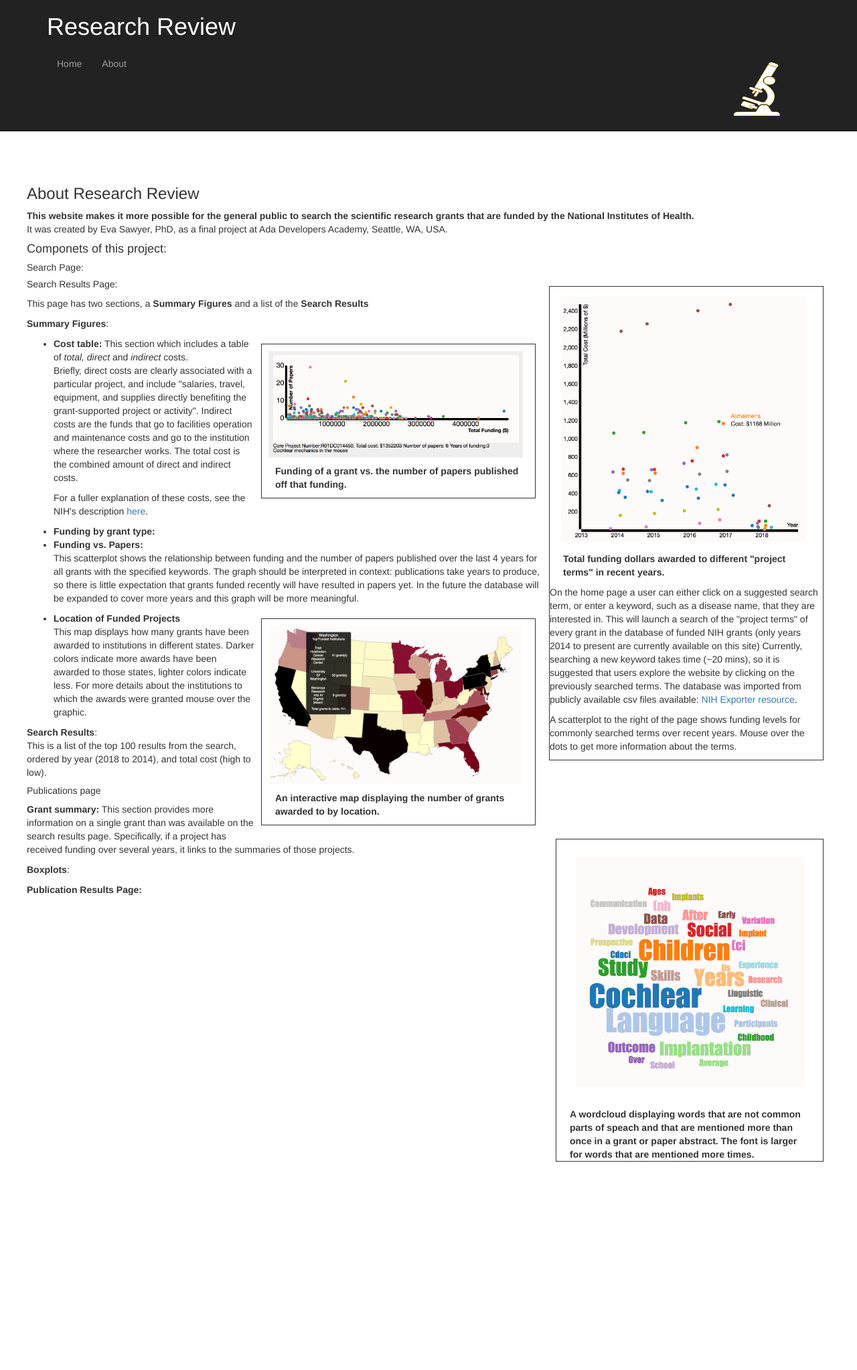
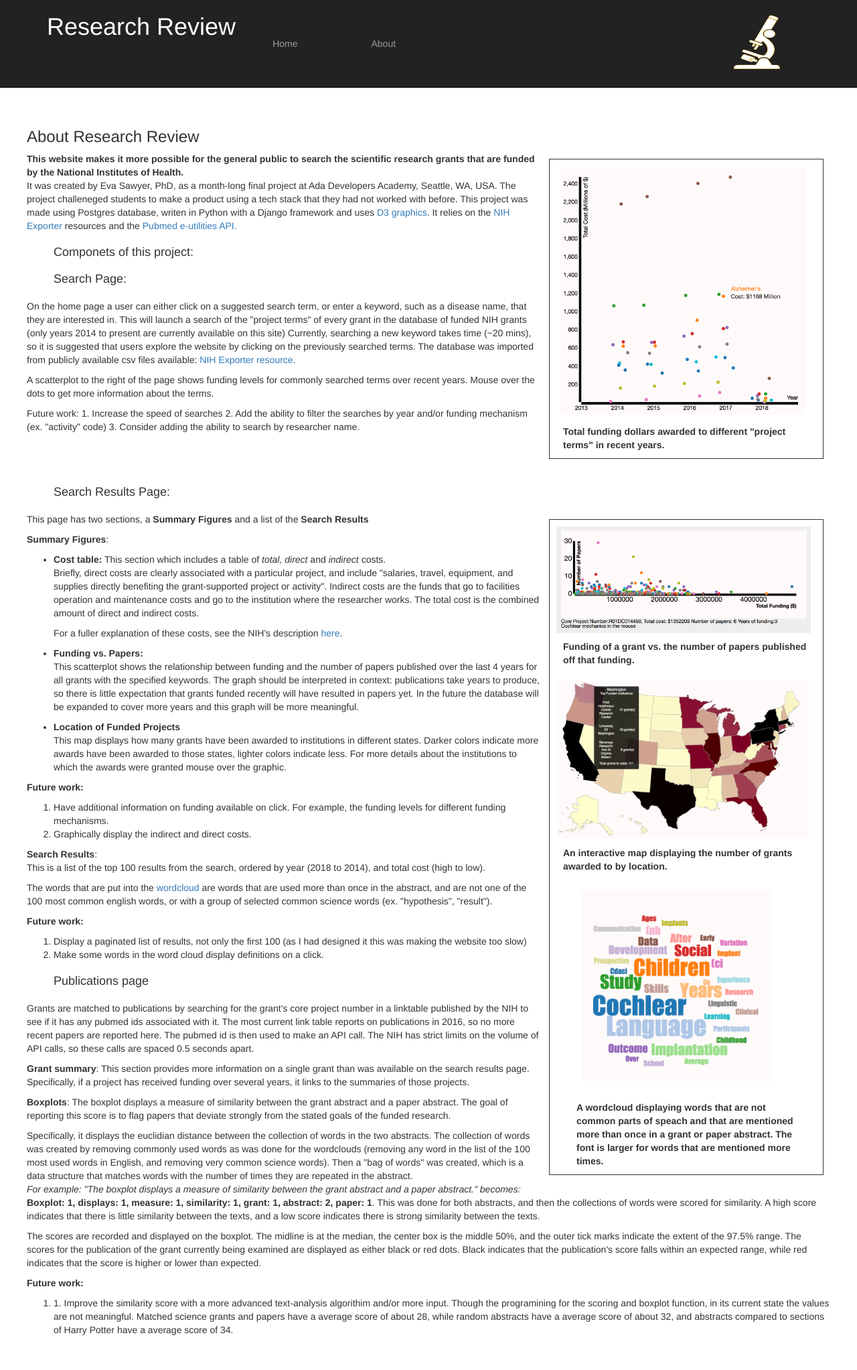
Before and after one commit to Esawyer25/grant_review, a Django app: page /about/ in a window 1280 px wide. Shown: the whole page at 67% size. Before the commit the page ends 1744 px from the top, so only its background shows below. Run offline with Django 3.2, Linux system fonts and the light colour scheme; some libraries are stand-ins or nearby versions.

Commit message:
final styling

```diff
--- a/CapApp/views.py
+++ b/CapApp/views.py
@@ -49,39 +49,41 @@ def index(request):
         keyword_2015 = {}
         keyword_2014 = {}
 
+        keyword_2018['Year'] = 2018
+        keyword_2018['keyword'] = keyword.keyword
         if keyword.grant_total_cost_18:
-            keyword_2018['Year'] = 2018
-            keyword_2018['keyword'] = keyword.keyword
             keyword_2018['total_cost'] =round((keyword.grant_total_cost_18/1000), 1)
         else:
-            pass
+            keyword_2018['total_cost'] = 0
 
+
+        keyword_2017['Year'] = 2017
+        keyword_2017['keyword'] =keyword.keyword
         if keyword.grant_total_cost_17:
-            keyword_2017['Year'] = 2017
-            keyword_2017['keyword'] =keyword.keyword
             keyword_2017['total_cost'] =round((keyword.grant_total_cost_17/1000), 1)
         else:
-            pass
+            keyword_2017['total_cost'] = 0
 
+        keyword_2016['Year'] = 2016
+        keyword_2016['keyword'] =keyword.keyword
         if keyword.grant_total_cost_16:
-            keyword_2016['Year'] = 2016
-            keyword_2016['keyword'] =keyword.keyword
             keyword_2016['total_cost'] =round((keyword.grant_total_cost_16/1000), 1)
         else:
-            pass
+            keyword_2016['total_cost'] = 0
+
+        keyword_2015['Year'] = 2015
+        keyword_2015['keyword'] =keyword.keyword
         if keyword.grant_total_cost_15:
-            keyword_2015['Year'] = 2015
-            keyword_2015['keyword'] =keyword.keyword
             keyword_2015['total_cost'] =round((keyword.grant_total_cost_15/1000), 1)
         else:
-            pass
+            keyword_2015['total_cost'] = 0
 
+        keyword_2014['Year'] = 2014
+        keyword_2014['keyword'] = keyword.keyword
         if keyword.grant_total_cost_14:
-            keyword_2014['Year'] = 2014
-            keyword_2014['keyword'] = keyword.keyword
             keyword_2014['total_cost'] =round((keyword.grant_total_cost_14/1000), 1)
         else:
-            pass
+            keyword_2014['total_cost'] = 0
 
         scatter_dict.append(keyword_2018)
         scatter_dict.append(keyword_2017)
--- a/fix_total_cost.py
+++ b/fix_total_cost.py
@@ -41,6 +41,7 @@ for keyword in keywords:
             except:
                 pass
             print(rgo)
+
             for assoc_grant in assoc_grants:
                 if assoc_grant.total_cost:
                     total_cost +=   assoc_grant.total_cost
--- a/random_bag.py
+++ b/random_bag.py
@@ -50,7 +50,8 @@ pubs = Publication_methods.return_list_of_publications(random_publications)
 index = 0
 random_score = [31.0322412983658, 35.81898937714463, 39.25557285278104, 28.0, 34.942810419312295, 26.94438717061496, 39.96248240537617, 36.0, 34.26368339802363, 38.63935817272331, 29.597297173897484, 36.38681079732051, 20.322401432901575, 33.57082066318904, 31.0, 36.701498607005135, 32.7566787083184, 28.861739379323623, 38.54867053479276, 28.827070610799147, 41.27953488110059, 33.94112549695428, 36.29049462324811, 29.359836511806396, 32.01562118716424, 32.32645975048923, 28.124722220850465, 20.248456731316587, 36.9729630946723, 38.31448812133603, 29.478805945967352, 29.274562336608895, 18.894443627691185, 33.689761055846034, 30.463092423455635, 25.84569596664017, 31.096623610932426, 35.04283093587046, 31.28897569432403, 34.79942528261063, 35.12833614050059, 29.8496231131986, 28.284271247461902, 20.174241001832016, 31.448370387032774, 31.52776554086889, 38.36665218650175, 34.79942528261063, 34.95711658589707]
 
-HP_score =[30.789608636681304, 33.61547262794322, 36.4828726939094, 25.84569596664017, 31.51190251317746, 27.331300737432898, 39.698866482558415, 34.79942528261063, 37.52332607858744, 40.0374824383352, 32.61901286060018, 33.1058907144937, 27.60434748368452, 32.83291031876401, 28.792360097775937, 36.945906403822335, 36.89173349139343, 32.32645975048923, 41.83300132670378, 30.854497241083024, 43.289721643826724, 30.44667469527666, 38.39270764090493, 33.94112549695428, 33.95585369269929, 32.55764119219941, 29.9833287011299, 21.93171219946131, 37.86819245752297, 38.66522985836241, 31.080540535840107, 32.218007387174026, 25.45584412271571, 33.15116890850155, 31.096623610932426, 31.20897306865447, 32.18695387886216, 36.30426972134269, 34.741905532080416, 36.02776706930364, 36.40054944640259, 32.41913015489465, 32.57299494980466, 22.847319317591726, 34.27827300200522, 36.959437225152655, 37.403208418530085, 36.193922141707716, 37.82856063875548]]
+HP_score =[
+30.789608636681304, 33.61547262794322, 36.4828726939094, 25.84569596664017, 31.51190251317746, 27.331300737432898, 39.698866482558415, 34.79942528261063, 37.52332607858744, 40.0374824383352, 32.61901286060018, 33.1058907144937, 27.60434748368452, 32.83291031876401, 28.792360097775937, 36.945906403822335, 36.89173349139343, 32.32645975048923, 41.83300132670378, 30.854497241083024, 43.289721643826724, 30.44667469527666, 38.39270764090493, 33.94112549695428, 33.95585369269929, 32.55764119219941, 29.9833287011299, 21.93171219946131, 37.86819245752297, 38.66522985836241, 31.080540535840107, 32.218007387174026, 25.45584412271571, 33.15116890850155, 31.096623610932426, 31.20897306865447, 32.18695387886216, 36.30426972134269, 34.741905532080416, 36.02776706930364, 36.40054944640259, 32.41913015489465, 32.57299494980466, 22.847319317591726, 34.27827300200522, 36.959437225152655, 37.403208418530085, 36.193922141707716, 37.82856063875548]
 
 for pub in pubs:
     # if random_grants[index].abstract_text == None or pub.abstract == "":
--- a/static/styles.css
+++ b/static/styles.css
@@ -3,14 +3,39 @@
    list-style-type: none;
 }
 
+.navbar-link {
+  padding: 20px;
+  margin: 40px;
+}
+
 .container2 {
-  margins: 40px;
-  padding: 40px;
+  margin: 20px;
+  padding: 20px;
+}
+
+.floatLeft{
+  float: left;
+
 }
 
 h1 {
   color:white;
+  float: left;
 }
+
+
+h2, h4 {
+  margin: 20px 40px;
+}
+
+#divider{
+  min-height: 10px;
+  clear: both;
+}
+.clearblock {
+  margin:20px;
+}
+
 
 svg {
   border-color: black;
@@ -63,9 +88,9 @@ svg {
   margin: 10px;
 }
 #wordcloud {
-  padding: 20px;
-  max-width:400px;
-  max-height:400px;
+  margin: 20px;
+  max-width:300px;
+  max-height:300px;
   width: auto;
   height: auto;
 }
--- a/templates/CapApp/about.html
+++ b/templates/CapApp/about.html
@@ -3,29 +3,51 @@
 {%block body_block%}
 
 <h3>About Research Review</h3>
-
+<figure id = "index_figure">
+ <img src="../static/index_scatter.png" alt="scatterplot" id ="index_scatter">
+<figcaption id = "index_scatter_caption">
+Total funding dollars awarded to different "project terms" in recent years.
+</figcaption>
+</figure>
 <article>
 <p>
-  <strong>This website makes it more possible for the general public to search the scientific research grants that are funded by the National Institutes of Health. </strong><br /> It  was created by Eva Sawyer, PhD, as a final project at Ada Developers Academy, Seattle, WA, USA.
+  <strong>This website makes it more possible for the general public to search the scientific research grants that are funded by the National Institutes of Health. </strong><br /> It  was created by Eva Sawyer, PhD, as a month-long final project at Ada Developers Academy, Seattle, WA, USA.  The project challeneged students to make a product using a tech stack that they had not worked with before. This project was made using Postgres database, writen in Python with a Django framework and uses <a link ="https://d3js.org/">D3 graphics</a>.  It relies on the <a link= link="exporter.nih.gov/ExPORTER_Catalog.aspx">NIH Exporter</a> resources and the <a link="https://www.ncbi.nlm.nih.gov/books/NBK25501/">Pubmed e-utilities API. </a>
 </p>
 <h4>Componets of this project:</h4>
 <div>
-    <h5>Search Page:</h5>
-    <figure id = "index_figure">
-     <img src="../static/index_scatter.png" alt="scatterplot" id ="index_scatter">
-   <figcaption id = "index_scatter_caption">
-    Total funding dollars awarded to different "project terms" in recent years.
- </figcaption>
+    <h4>Search Page:</h4>
       <p>
         On the home page a user can either click on a suggested search term, or enter a keyword, such as a disease name, that they are interested in.  This will launch a search of the "project terms" of every grant in the database of funded NIH grants (only years 2014 to present are currently available on this site)  Currently, searching a new keyword takes time (~20 mins), so it is suggested that users explore the website by clicking on the previously searched terms. The database was imported from publicly available csv files available:  <a link="exporter.nih.gov/ExPORTER_Catalog.aspx">NIH Exporter resource</a>.
       </p>
       <p>
         A scatterplot to the right of the page shows funding levels for commonly searched terms over recent years.  Mouse over the dots to get more information about the terms.
       </p>
+      <p>
+        Future work:
+        1. Increase the speed of searches
+        2. Add the ability to filter the searches by year and/or funding mechanism (ex. "activity" code)
+        3. Consider adding the ability to search by researcher name.
+      </p>
+</div>
+<div id ="divider">
 </div>
 <div>
   <p>
-  <h5>Search Results Page:</h5>
+  <h4>Search Results Page:</h4>
+  <figure id = "funding_figure">
+   <img src="../static/cost_scatter.png" alt="scatterplot" id ="cost_scatter">
+ <figcaption id = "cost_scatter_caption">
+  Funding of a grant vs. the number of papers published off that funding.
+</figcaption>
+<img src="../static/map.png" alt="Map" id ="map">
+<figcaption id = "map_caption">
+An interactive map displaying the number of grants awarded to by location.
+<img src="../static/wordcloud.png" alt="wordcloud" id ="wordcloud">
+<figcaption id = "wordcloud_caption">
+A wordcloud displaying words that are not common parts of speach and that are mentioned more than once in a grant or paper abstract.  The font is larger for words that are mentioned more times.
+</figcaption>
+</figcaption>
+</figure>
   <p>
     This page has two sections, a <strong>Summary Figures</strong> and a list of the <strong>Search Results</strong>
   </p>
@@ -35,12 +57,6 @@
     </p>
     <ul>
       <li>
-         <figure id = "funding_figure">
-          <img src="../static/cost_scatter.png" alt="scatterplot" id ="cost_scatter">
-        <figcaption id = "cost_scatter_caption">
-         Funding of a grant vs. the number of papers published off that funding.
-      </figcaption>
-      </figure>
         <strong>Cost table:</strong>
         This section which includes a table of <em>total, direct</em> and <em>indirect</em> costs.
         <p>
@@ -51,66 +67,86 @@
         </p>
       </li>
       <li>
-        <strong>Funding by grant type:</strong>
-      </li>
-      <li>
         <strong>Funding vs. Papers:</strong>
         <p>
           This scatterplot shows the relationship between funding and the number of papers published over the last 4 years for all grants with the specified keywords.  The graph should be interpreted in context: publications take years to produce, so there is little expectation that grants funded recently will have resulted in papers yet.  In the future the database will be expanded to cover more years and this graph will be more meaningful.
 
       </li>
       <li>
-        <figure id = "map_figure">
-          <img src="../static/map.png" alt="Map" id ="map">
-        <figcaption id = "map_caption">
-          An interactive map displaying the number of grants awarded to by location.
-        </figcaption>
-        </figure>
         <strong>Location of Funded Projects</strong>
         <p>
           This map displays how many grants have been awarded to institutions in different states.  Darker colors indicate more awards have been awarded to those states, lighter colors indicate less.  For more details about the institutions to which the awards were granted mouse over the graphic.
         </p>
+      </li>
+    </ul>
+    <p>
+      <strong>Future work:</strong><br />
+      <ol>
+        <li>
+      Have additional information on funding available on click.  For example, the funding levels for different funding mechanisms.
+      </li>
+      <li>
+    Graphically display the indirect and direct costs.
+    </li>
+  </0l>
+    </p>
+  </section>
 
-
-
-      </li>
-
-    </ul>
-  </section>
   <section>
     <p>
     <strong>Search Results</strong>: <br />
     This is a list of the top 100 results from the search, ordered by year (2018 to 2014), and total cost (high to low).
     </p>
-    <ul>
-
-
-    <figure id = "word_cloud_figure">
-      <img src="../static/wordcloud.png" alt="wordcloud" id ="wordcloud">
-    <figcaption id = "wordcloud_caption">
-      A wordcloud displaying words that are not common parts of speach and that are mentioned more than once in a grant or paper abstract.  The font is larger for words that are mentioned more times.
-    </figcaption>
-    </figure>
-
-    </ul>
-
+    <p>
+      The words that are put into the <a link ="https://www.jasondavies.com/wordcloud/">wordcloud</a> are words that are used more than once in the abstract, and are not one of the 100 most common english words, or with a group of selected common science words (ex. "hypothesis", "result").
+    </p>
+    <p>
+    <strong>Future work:</strong><br />
+    <ol>
+      <li>
+    Display a paginated list of results, not only the first 100 (as I had designed it this was making the website too slow)
+      </li>
+      <li>
+    Make some words in the word cloud display definitions on a click.
+    </li>
+  </ol>
+    </p>
 
 
   </section>
+
 </div>
 <div>
-  <h5>Publications page</h5>
+  <h4>Publications page</h4>
   <p>
-    <strong>Grant summary:</strong> This section provides more information on a single grant than was available on the search results page.  Specifically, if a project has received funding over several years, it links to the summaries of those projects.
+    Grants are matched to publications by searching for the grant's core project number in a linktable published by the NIH to see if it has any pubmed ids associated with it.  The most current link table reports on publications in 2016, so no more recent papers are reported here. The pubmed id is then used to make an API call.  The NIH has strict limits on the volume of API calls, so these calls are spaced 0.5 seconds apart.
+  </p>
+  <p>
+    <strong>Grant summary</strong>: This section provides more information on a single grant than was available on the search results page.  Specifically, if a project has received funding over several years, it links to the summaries of those projects.
   </p>
   <p>
     <strong>Boxplots</strong>:
-
+    The boxplot displays a measure of similarity between the grant abstract and a paper abstract.
+    The goal of reporting this score is to flag papers that deviate strongly from the stated goals of the funded research.
+    </p>
+    <p>
+   Specifically, it displays the euclidian distance between the collection of words in the two abstracts.  The collection of words was created by removing commonly used words as was done for the wordclouds (removing any word in the list of the 100 most used words in English, and removing very common science words).  Then a "bag of words" was created, which is a data structure that matches words with the number of times they are repeated in the abstract.<br />
+    <em>For example: "The boxplot displays a measure of similarity between the grant abstract and a paper abstract." becomes: </em><br />
+    <strong>Boxplot: 1, displays: 1, measure: 1, similarity: 1, grant: 1, abstract: 2, paper: 1</strong>.
+    This was done for both abstracts, and then the collections of words were scored for similarity. A high score indicates that there is little similarity between the texts, and a low score indicates there is strong similarity between the texts.
+  </p>
+  <p>
+    The scores are recorded and displayed on the boxplot. The midline is at the median, the center box is the middle 50%, and the outer tick marks indicate the extent of the 97.5% range. The scores for the publication of the grant currently being examined are displayed as either black or red dots.  Black indicates that the publication's score falls within an expected range, while red indicates that the score is higher or lower than expected.
+  </p>
+  <p>
+    <strong>Future work:</strong><br />
+    <ol>
+      <li>
+        1. Improve the similarity score with a more advanced text-analysis algorithim and/or more input.  Though the programining for the scoring and boxplot function, in its current state the values are not meaningful.  Matched science grants and papers have a average score of about 28, while random abstracts have a average score of about 32, and abstracts compared to sections of Harry Potter have a average score of 34.
+        </li>
+    </ol>
   </p>
 </div>
-<p>
-  <strong>Publication Results Page:</strong>
-</p>
 
 
 
```
Also changed, not shown: other parts of static/styles.css (+90 -2 lines), CapApp/models.py (+4 -4 lines), keywords.py (+6 -2 lines), templates/CapApp/grants.html (+26 -21 lines), templates/CapApp/index.html (+41 -26 lines), templates/CapApp/publications.html (+14 -16 lines).
